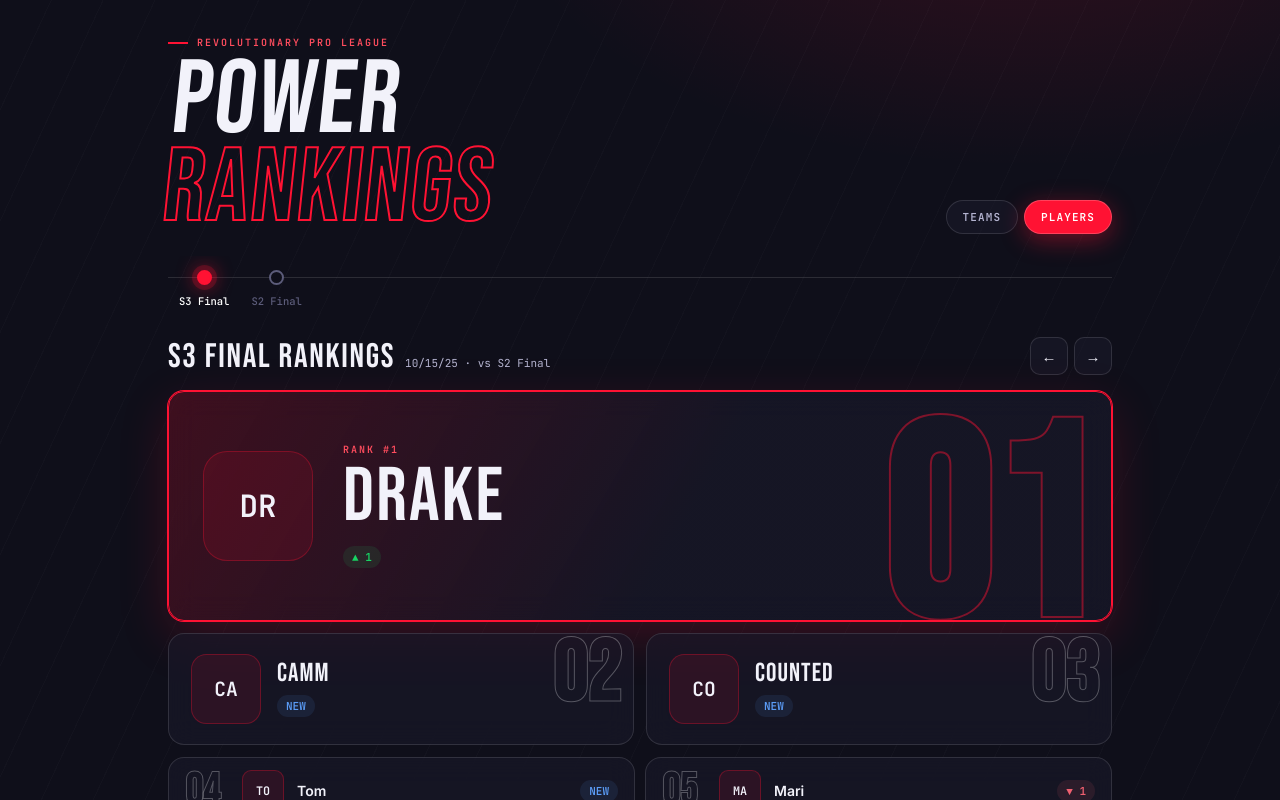
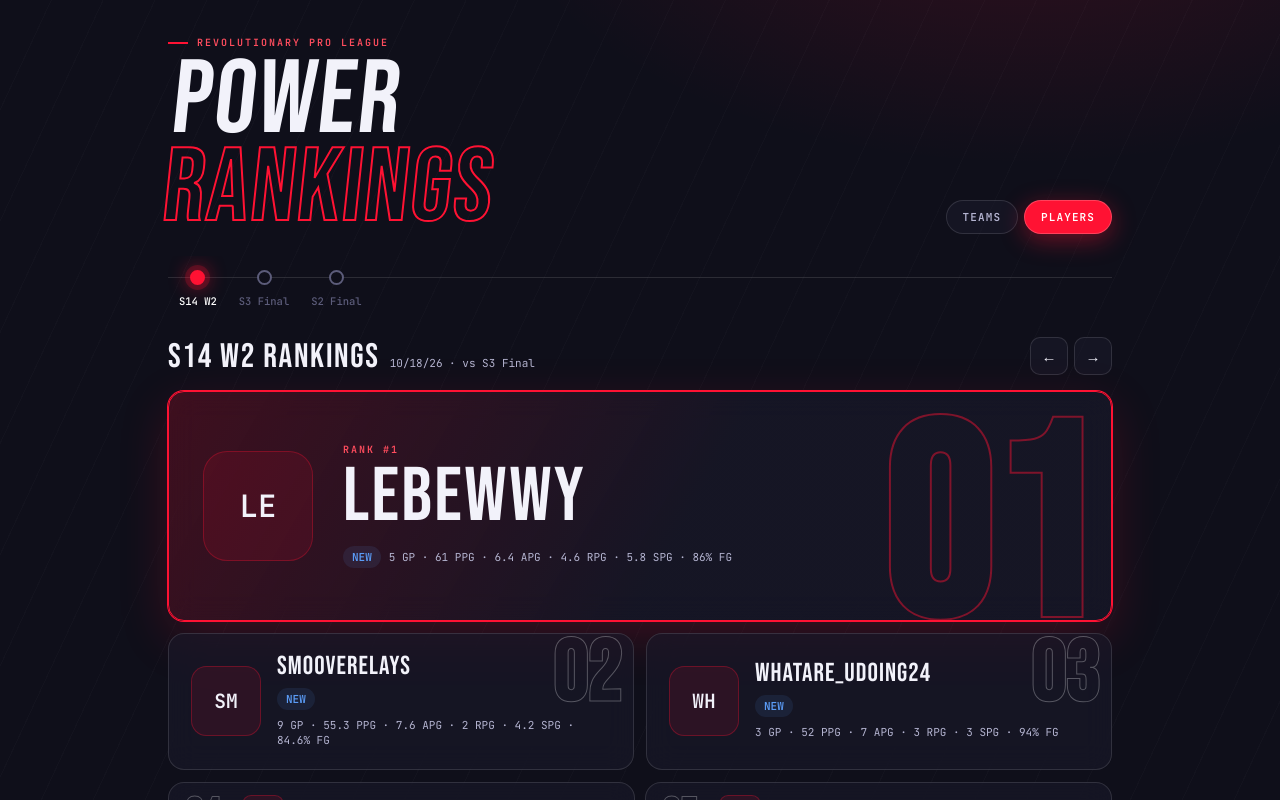
Before and after one commit to 0acam/rplrankings, a plain HTML site: page index.html in a window 1280 px wide. Both pictures are taken after a click on the button "PLAYERS". Shown: the top 800 px of the page. Drawn offline with Linux system fonts and the light colour scheme.

Commit message:
Update index.html

```diff
--- a/index.html
+++ b/index.html
@@ -53,6 +53,8 @@ h1 em{font-style:normal;color:transparent;-webkit-text-stroke:2px var(--red)}
 .list{display:grid;grid-template-columns:1fr 1fr;gap:10px}
 .list .card{display:flex;align-items:center;gap:13px;padding:12px 16px}
 .list .num{font-size:44px;width:44px}
+.ps{font:11px 'JetBrains Mono',monospace;color:var(--tx2);line-height:1.4}
+.list .ps{max-width:46%;text-align:right}
 .list h5{flex:1;font:600 14px 'Inter',sans-serif;min-width:0}
 .trk{margin-top:12px;padding:20px 22px;cursor:default;animation-delay:.3s}
 .trk:hover{transform:none;border-color:var(--gl)}
@@ -101,7 +103,7 @@ R("S12 W1","7/8/26","HOU SAS CLE ATL TOR POR LAL LAC CHI NYK"),
 R("S13 Final","8/22/26","GSW HOU WAS NYK PHI SAS BOS CHA MIN IND"),
 R("S14 W1","10/10/26","SAS UTA NOP NYK WAS MIA DEN CLE PHI POR"),
 R("S14 W2","10/16/26","SAS NYK NOP WAS UTA DEN MIA PHI DET CLE")];
-const P=[{l:"S2 Final",d:"9/27/25",t:["North","Drake","Cammm","Mari","ZPud"]},{l:"S3 Final",d:"10/15/25",t:["Drake","Camm","Counted","Tom","Mari","Mack","Chris","Gray","Cal","Durkio"]}];
+const P=[{l:"S2 Final",d:"9/27/25",t:["North","Drake","Cammm","Mari","ZPud"]},{l:"S3 Final",d:"10/15/25",t:["Drake","Camm","Counted","Tom","Mari","Mack","Chris","Gray","Cal","Durkio"]},{l:"S14 W2",d:"10/18/26",t:["LeBewwy","SmooveRelays","whatare_udoing24","loqlens","SeveraIReminders","Terrelthelegend","PureIogicaI","VVITH0UTL0VE","Defencse","o6il"],r:["5 GP · 61 PPG · 6.4 APG · 4.6 RPG · 5.8 SPG · 86% FG", "9 GP · 55.3 PPG · 7.6 APG · 2 RPG · 4.2 SPG · 84.6% FG", "3 GP · 52 PPG · 7 APG · 3 RPG · 3 SPG · 94% FG", "10 GP · 47.5 PPG · 9.4 APG · 88.4% FG", "5 GP · 46.8 PPG · 5.6 APG · 85.3% FG", "3 GP · 44.7 PPG · 3.7 APG · 80.3% FG", "4 GP · 37.5 PPG · 7 APG · 78% FG", "5 GP · 23.8 PPG · 11.8 APG · 82.7% FG", "2 GP · 36 PPG · 4.5 APG · 78.4% FG", "4 GP · 22 PPG · 18 APG · 75% FG"]}];
 let tab="teams",i=D.length-1,pi=P.length-1,sel=null;
 const $=id=>document.getElementById(id);
 const nm=k=>tab==="teams"?T[k]:k;
@@ -121,7 +123,7 @@ function render(){
  $("rail").innerHTML=L.map((x,n)=>`<button class="${n===idx?'on':''}" data-n="${n}">${x.l}</button>`).reverse().join("");
  const on=$("rail").querySelector(".on");
  const cls=(q)=>q===k?' sel':'';
- const rec=n=>e.r?`<span>${e.r[n]}</span>`:'';
+ const rec=n=>e.r?`<span${tab==="players"?' class="ps"':''}>${e.r[n]}</span>`:'';
  const d=n=>`style="--d:${n*.05}s"`;
  let h=`<div class="bar"><div><h2 style="display:inline">${e.l} Rankings</h2><span class="date">${e.d}${pv?' · vs '+pv.l:''}</span></div><div class="nav"><button data-s="1" aria-label="Older">←</button><button data-s="-1" aria-label="Newer">→</button></div></div>`;
  const a=e.t[0];
```
